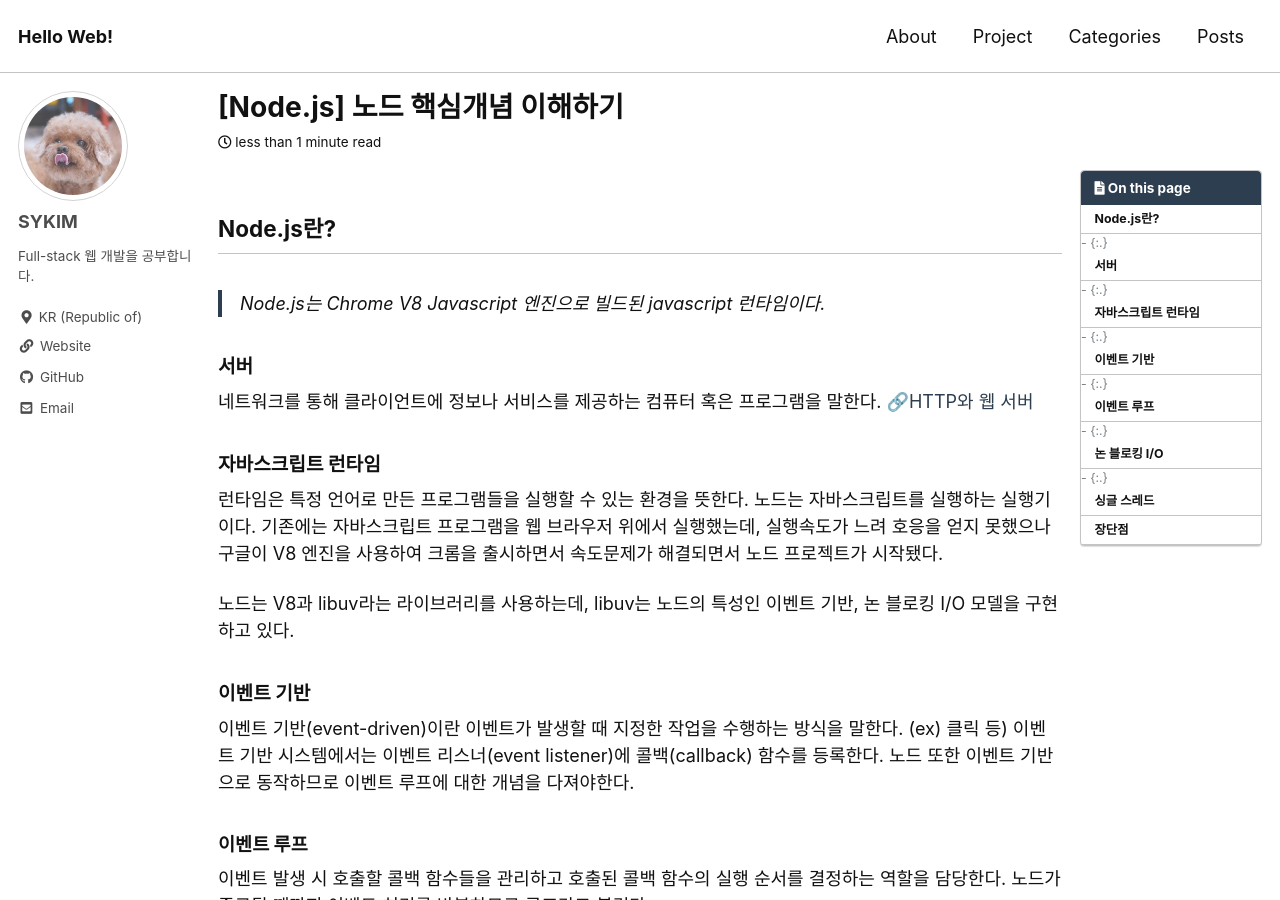
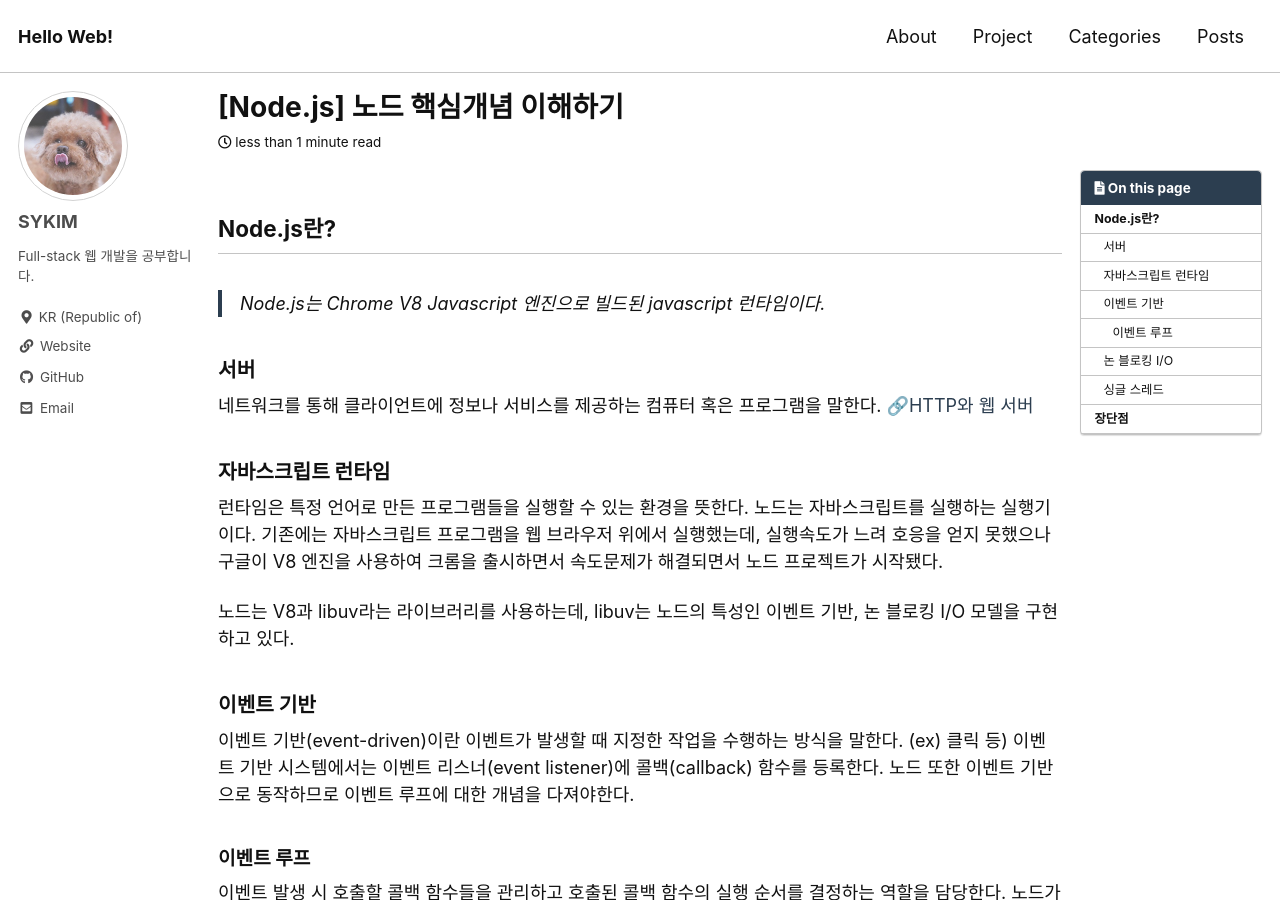
Before and after one commit to stothey0804/stothey0804.github.io, a Jekyll site: the page built from _posts/2020/Node.js/2020-11-15-nodejs.md, in a window 1280 px wide and 900 px high. Built offline with Jekyll 4.4.1, drawn with Linux system fonts in a browser that asks for light colours; cached includes are drawn as plain includes; comment, search, counter and statistics services are not loaded.

Commit message:
blog update

```diff
--- a/_posts/2020/Node.js/2020-11-15-nodejs.md
+++ b/_posts/2020/Node.js/2020-11-15-nodejs.md
@@ -10,13 +10,13 @@ toc_sticky: true
 
 > Node.js는 Chrome V8 Javascript 엔진으로 빌드된 javascript 런타임이다.
 
-#### 서버
+### 서버
 
 네트워크를 통해 클라이언트에 정보나 서비스를 제공하는 컴퓨터 혹은 프로그램을 말한다.
 🔗<a href="https://stothey0804.github.io/etc/http-server/">HTTP와 웹 서버</a>
 
 
-#### 자바스크립트 런타임
+### 자바스크립트 런타임
 
 런타임은 특정 언어로 만든 프로그램들을 실행할 수 있는 환경을 뜻한다. 노드는 자바스크립트를 실행하는 실행기이다.
 기존에는 자바스크립트 프로그램을 웹 브라우저 위에서 실행했는데, 실행속도가 느려 호응을 얻지 못했으나
@@ -25,14 +25,14 @@ toc_sticky: true
 노드는 V8과 libuv라는 라이브러리를 사용하는데, libuv는 노드의 특성인 이벤트 기반, 논 블로킹 I/O 모델을 구현하고 있다.
 
 
-#### 이벤트 기반
+### 이벤트 기반
 
 이벤트 기반(event-driven)이란 이벤트가 발생할 때 지정한 작업을 수행하는 방식을 말한다. (ex) 클릭 등)
 이벤트 기반 시스템에서는 이벤트 리스너(event listener)에 콜백(callback) 함수를 등록한다.
 노드 또한 이벤트 기반으로 동작하므로 이벤트 루프에 대한 개념을 다져야한다.
 
 
-##### 이벤트 루프
+#### 이벤트 루프
 
 이벤트 발생 시 호출할 콜백 함수들을 관리하고 호출된 콜백 함수의 실행 순서를 결정하는 역할을 담당한다. 노드가 종료될 때까지 이벤트 처리를 반복하므로 루프라고 불린다.
 
@@ -41,9 +41,9 @@ toc_sticky: true
 * 태스크 큐 : 이벤트 발생 후, 백그라운드->태스크 큐로 콜백함수를 보낸다.
 
 
-#### 논 블로킹 I/O
+### 논 블로킹 I/O
 
-#### 싱글 스레드
+### 싱글 스레드
 
 
 ## 장단점
```
